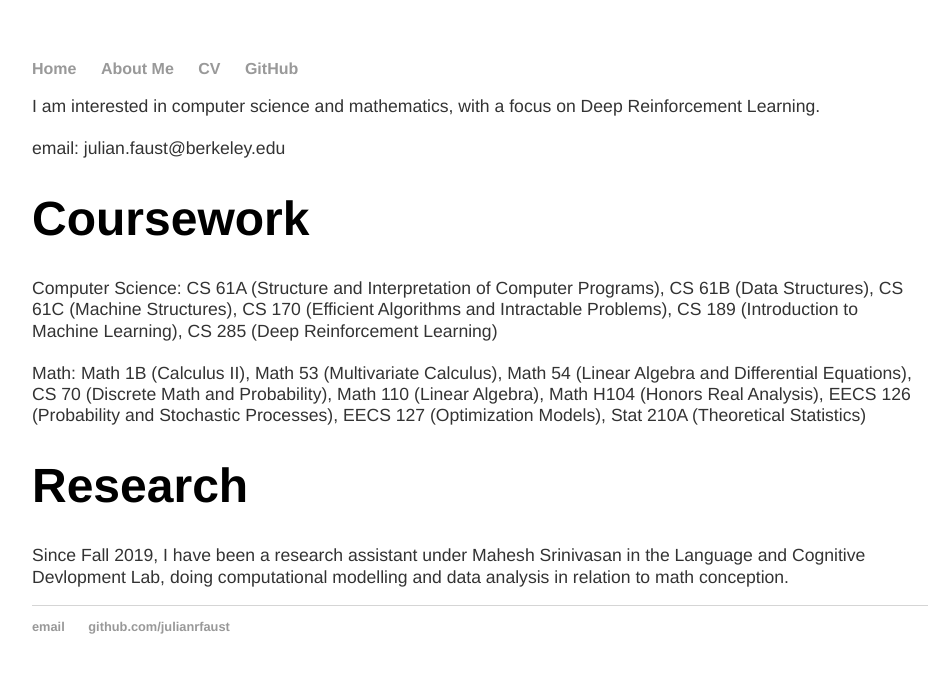
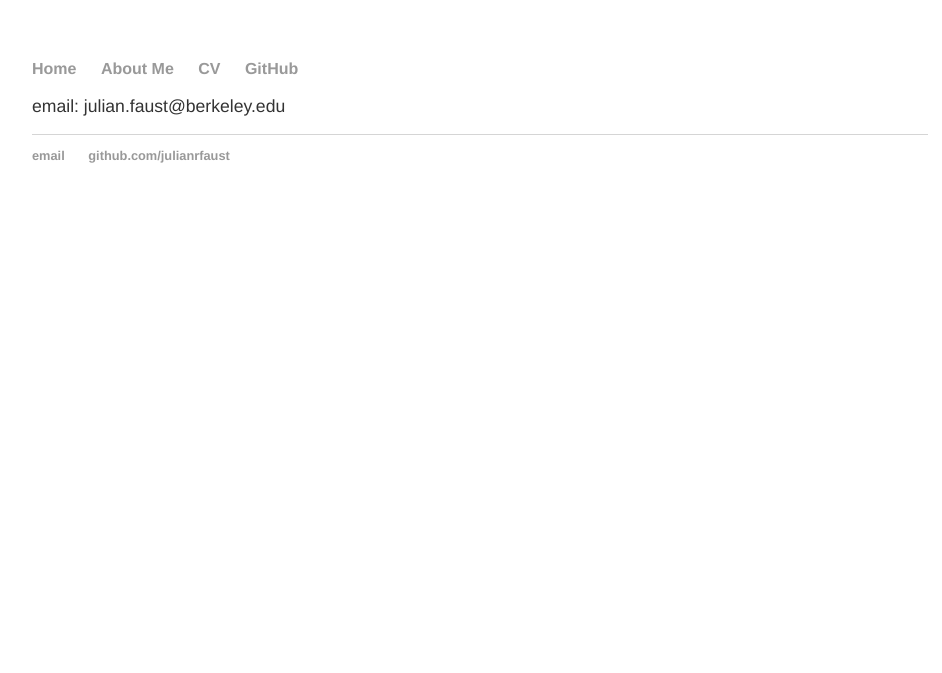
Before and after one commit to julianrfaust/julianrfaust.github.io, a Jekyll site: the page built from aboutme.html, in a window 1280 px wide. Shown: the top 673 px of the page, without its empty margins (160-1102 px from the left). Built offline with Jekyll 4.4.1, drawn with Linux system fonts in a browser that asks for light colours.

Commit message:
Update aboutme.html

```diff
--- a/aboutme.html
+++ b/aboutme.html
@@ -3,13 +3,7 @@ layout: default
 title: Julian Faust
 ---
 <div class="blurb">
-	<p>I am interested in computer science and mathematics, with a focus on Deep Reinforcement Learning. <br> <br>
+	<p>
 	email: julian.faust@berkeley.edu
 	<p>
-	<h1>Coursework</h1>
-	<p>
-		Computer Science: CS 61A (Structure and Interpretation of Computer Programs), CS 61B (Data Structures), CS 61C (Machine Structures), CS 170 (Efficient Algorithms and Intractable Problems), CS 189 (Introduction to Machine Learning), CS 285 (Deep Reinforcement Learning)<br> <br>
-		Math: Math 1B (Calculus II), Math 53 (Multivariate Calculus), Math 54 (Linear Algebra and Differential Equations), CS 70 (Discrete Math and Probability), Math 110 (Linear Algebra), Math H104 (Honors Real Analysis), EECS 126 (Probability and Stochastic Processes), EECS 127 (Optimization Models), Stat 210A (Theoretical Statistics)
-	<h1>Research</h1>
-	<p>Since Fall 2019, I have been a research assistant under Mahesh Srinivasan in the Language and Cognitive Devlopment Lab, doing computational modelling and data analysis in relation to math conception.<p>
 </div><!-- /.blurb -->
```
